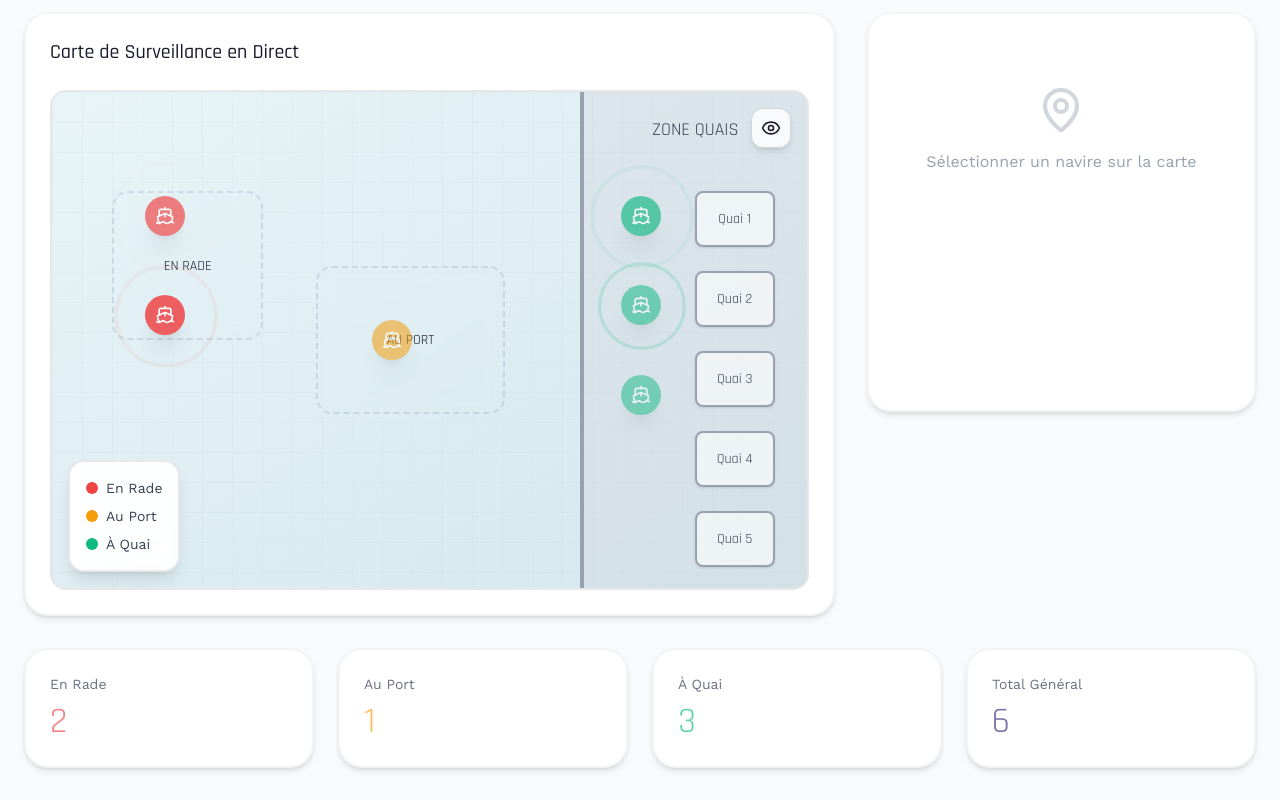
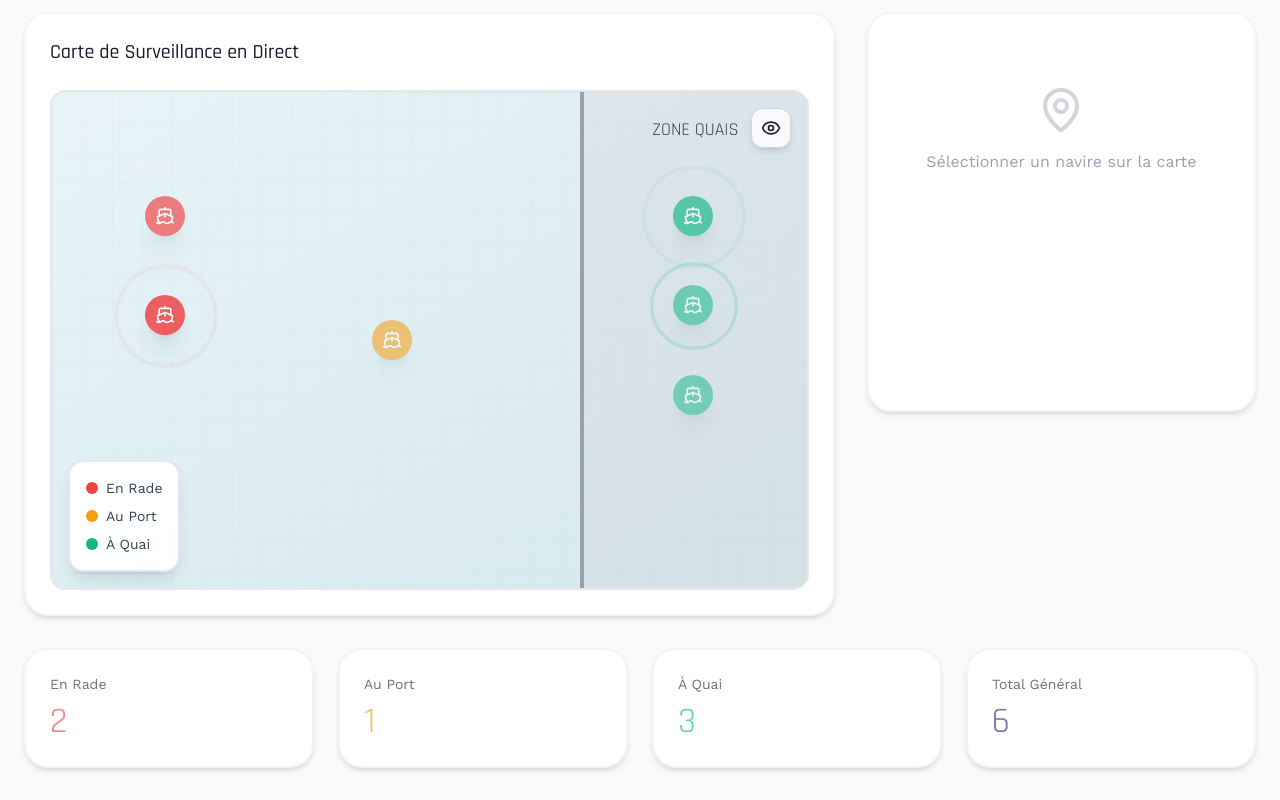
Before and after one commit to manal-khafi/portnet-internship-project, a Next.js app: page /admin/dashboard in a window 1280 px wide. Shown: the part 546-1346 px from the top of the page. Built offline with nearby package versions, Linux system fonts and the light colour scheme.

Commit message:
fix(ui): remove docks and map zone rectangles

```diff
--- a/src/components/dashboard/VesselMap.tsx
+++ b/src/components/dashboard/VesselMap.tsx
@@ -55,22 +55,6 @@ export const VesselMap = React.memo(({ vessels, selectedVesselId, onVesselClick
           <div className="text-center pt-6">
             <p className="text-lg text-gray-700" style={{ fontFamily: 'var(--font-display)' }}>ZONE QUAIS</p>
           </div>
-          <div className="absolute right-8 top-[20%] space-y-6">
-            {[1, 2, 3, 4, 5, 6].map(berth => (
-              <div key={berth} className="w-20 h-14 bg-white/60 border-2 border-gray-400 rounded-lg flex items-center justify-center shadow-sm">
-                <span className="text-sm text-gray-700" style={{ fontFamily: 'var(--font-display)' }}>Quai {berth}</span>
-              </div>
-            ))}
-          </div>
-        </div>
-
-        {/* Open Water Zones */}
-        <div className="absolute left-[8%] top-[20%] w-[20%] h-[30%] rounded-2xl bg-portnet-red/10 border-2 border-dashed border-portnet-red/40 flex items-center justify-center backdrop-blur-sm">
-          <p className="text-sm text-portnet-red" style={{ fontFamily: 'var(--font-display)' }}>EN RADE</p>
-        </div>
-
-        <div className="absolute left-[35%] top-[35%] w-[25%] h-[30%] rounded-2xl bg-portnet-orange/10 border-2 border-dashed border-portnet-orange/40 flex items-center justify-center backdrop-blur-sm">
-          <p className="text-sm text-portnet-orange" style={{ fontFamily: 'var(--font-display)' }}>AU PORT</p>
         </div>
 
         {/* Vessels */}
@@ -87,7 +71,7 @@ export const VesselMap = React.memo(({ vessels, selectedVesselId, onVesselClick
             zoneY = 50;
           } else if (vessel.status === 'at-quay') {
             const index = vessels.filter(v => v.status === 'at-quay').findIndex(v => v.id === vessel.id);
-            zoneX = 78;
+            zoneX = 85;
             zoneY = 25 + (index * 18);
           }
 
```
